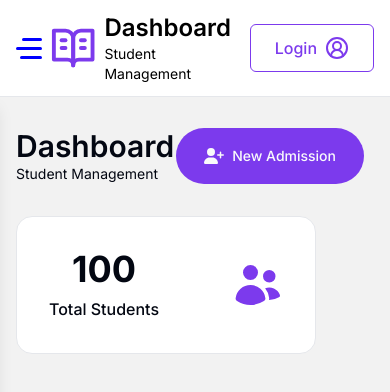
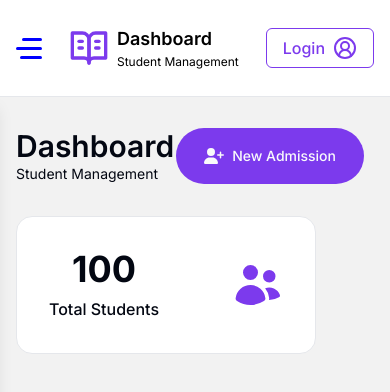
Before and after one commit to Shakiqurrahman/student-management-client, a Next.js app: page / in a window 390 px wide. Shown: the top 392 px of the page. Built offline with nearby package versions, Linux system fonts and the light colour scheme.

Commit message:
auto toggling hamburger when clicked a navLink

```diff
--- a/src/components/Header.jsx
+++ b/src/components/Header.jsx
@@ -20,10 +20,10 @@ const Header = () => {
           </div>
           <Link href="/">
             <div className="flex items-center gap-2">
-              <BookOpenText className="text-primary size-12" />
+              <BookOpenText className="text-primary size-10 sm:size-12" />
               <div>
-                <h1 className="text-2xl font-semibold">Dashboard</h1>
-                <p className="text-sm">Student Management</p>
+                <h1 className="text-lg sm:text-2xl font-semibold">Dashboard</h1>
+                <p className="text-[12px] sm:text-sm">Student Management</p>
               </div>
             </div>
           </Link>
--- a/src/components/SideBar.jsx
+++ b/src/components/SideBar.jsx
@@ -10,7 +10,7 @@ import { PiStudentFill } from "react-icons/pi";
 
 const SideBar = () => {
   const pathname = usePathname();
-  const { isActive } = useContext(ActiveContext);
+  const { isActive, toggleHamburger } = useContext(ActiveContext);
   return (
     <aside className="lg:w-[240px]  relative">
       <ul
@@ -25,6 +25,7 @@ const SideBar = () => {
             className={`link ${
               pathname === "/" ? "active" : ""
             } flex gap-4 text-[#7e7e7e] text-xl  px-8 py-5 hover:text-primary duration-300`}
+            onClick={toggleHamburger}
           >
             <MdDashboard size={25} />
             Dashboard
@@ -35,6 +36,7 @@ const SideBar = () => {
             className={`link ${
               pathname === "/students" ? "active" : ""
             } flex items-center gap-4 text-[#7e7e7e] text-xl  px-8 py-5 hover:text-primary duration-300`}
+            onClick={toggleHamburger}
           >
             <PiStudentFill size={25} />
             Students
@@ -45,7 +47,8 @@ const SideBar = () => {
             className={`link ${
               pathname === "/attendence" ? "active" : ""
             } flex items-center gap-4 text-[#7e7e7e] text-xl  px-8 py-5 hover:text-primary duration-300`}
-          >
+            onClick={toggleHamburger}
+            >
             <ListChecks size={25} />
             Attendence
           </li>
@@ -55,7 +58,8 @@ const SideBar = () => {
             className={`link ${
               pathname === "/results" ? "active" : ""
             } flex items-center gap-4 text-[#7e7e7e] text-xl  px-8 py-5 hover:text-primary duration-300`}
-          >
+            onClick={toggleHamburger}
+            >
             <BookCheck size={25} />
             Results
           </li>
@@ -65,7 +69,8 @@ const SideBar = () => {
             className={`link ${
               pathname === "/subjects" ? "active" : ""
             } flex items-center gap-4 text-[#7e7e7e] text-xl  px-8 py-5 hover:text-primary duration-300`}
-          >
+            onClick={toggleHamburger}
+            >
             <FaBook size={25} />
             Subjects
           </li>
--- a/src/components/ui/button.jsx
+++ b/src/components/ui/button.jsx
@@ -23,7 +23,7 @@ const buttonVariants = cva(
       size: {
         default: "h-10 px-4 py-2.5",
         sm: "h-9 rounded-md px-3",
-        md: "h-12 rounded-md px-6 py-4",
+        md: "h-10 sm:h-12 rounded-md px-4 sm:px-6 py-4",
         lg: " rounded-md px-6 py-3",
         rounded: " rounded-[30px] px-7 py-3",
         icon: "h-10 w-10",
```
